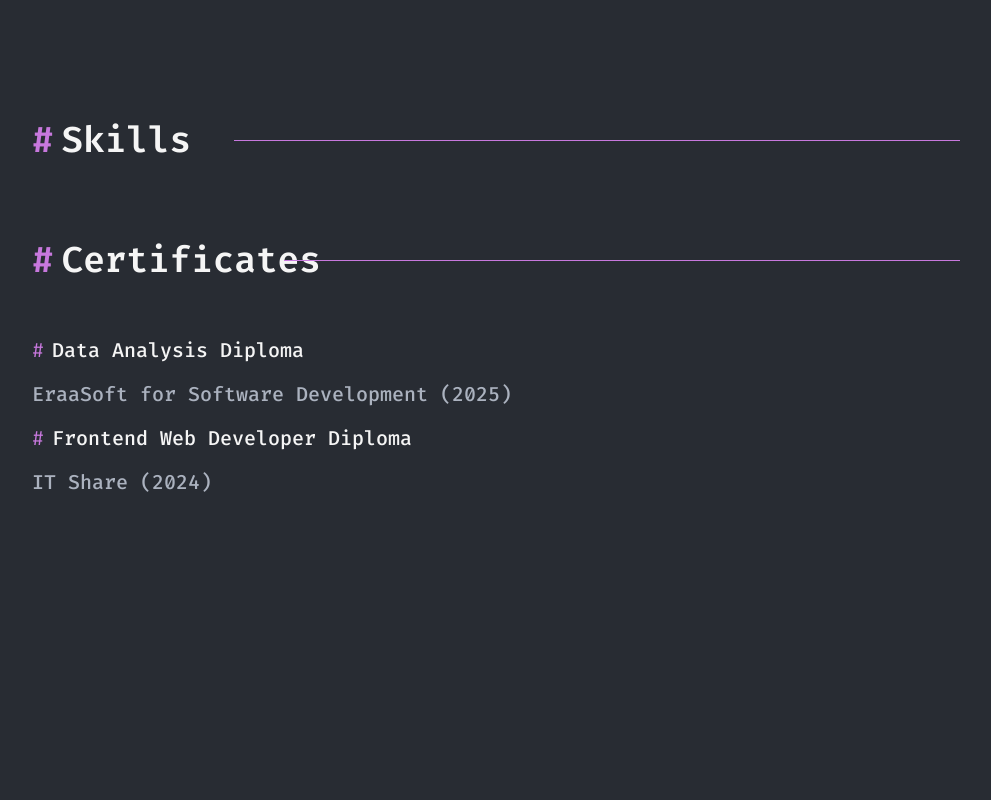
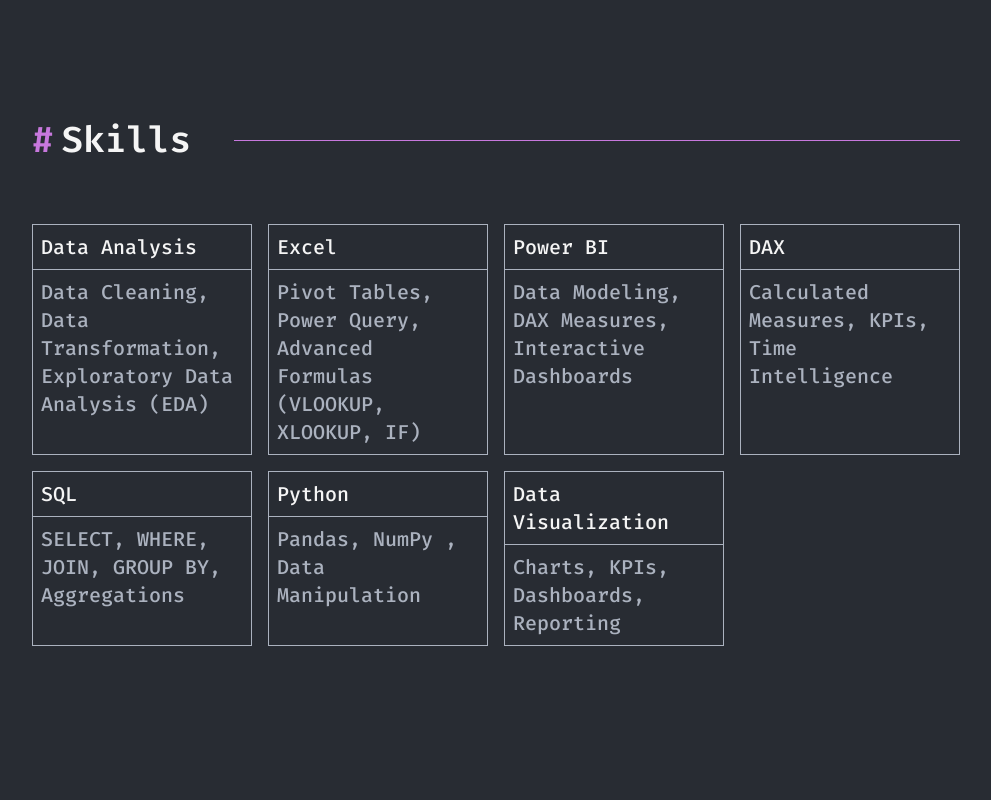
Before and after one commit to AhmedShawkyDev/portfolioda, a Next.js app: page / in a window 1280 px wide. Shown: the part 2640-3440 px from the top of the page, without its empty margins (144-1135 px from the left). Built offline with nearby package versions, Linux system fonts and the light colour scheme.

Commit message:
fade added

```diff
--- a/src/components/about-section/about-me-section.jsx
+++ b/src/components/about-section/about-me-section.jsx
@@ -9,9 +9,12 @@
       id="aboutsection"
       className=" flex flex-col w-full h-fit xl:h-screen gap-14"
     >
-      <SectionTitle title="About Me" />
+      <SectionTitle title="About Me" motion="fade-down" />
       <div className="flex w-full justify-between items-center flex-col lg:flex-row gap-4">
-        <div className="flex flex-col gap-7 w-full xl:w-3/4">
+        <div
+          data-aos="fade-right"
+          className="flex flex-col gap-7 w-full xl:w-3/4"
+        >
           <div className=" flex flex-col gap-4">
             <p className="text-xl text-foreground font-medium">
               Hello , I'm Ahmed Shawky
@@ -37,7 +40,10 @@
           </div>
         </div>
 
-        <div className="w-full lg:w-2/3 flex justify-center xl:justify-end">
+        <div
+          data-aos="fade-left"
+          className="w-full lg:w-2/3 flex justify-center xl:justify-end"
+        >
           <Image
             src={`https://res.cloudinary.com/dn2fdxtad/image/upload/v1765294417/herooo_kjjt87.webp`}
             alt="Ahmed Shawky"
--- a/src/components/certificates-section/certificates-section.jsx
+++ b/src/components/certificates-section/certificates-section.jsx
@@ -4,10 +4,13 @@
   return (
     <div
       id="certificatesection"
-      className=" flex flex-col w-full h-fit xl:h-screen gap-14"
+      className=" flex flex-col w-full   h-fit xl:h-50vh   gap-14"
     >
-      <SectionTitle title="Certificates" />
-      <div className="flex w-full justify-between items-center flex-col lg:flex-row gap-4">
+      <SectionTitle title="Certificates" motion="fade-down" />
+      <div
+        data-aos="fade-up"
+        className="flex w-full justify-between items-center flex-col lg:flex-row gap-4"
+      >
         <div className="flex flex-col gap-7 w-full ">
           <div className=" flex flex-col gap-4">
             <div className="flex flex-col gap-4">
--- a/src/components/contacts-section/contacts-section.jsx
+++ b/src/components/contacts-section/contacts-section.jsx
@@ -19,7 +19,7 @@
             strategy and data logic, let's get in touch!
           </p>
         </div>
-        <div className="border border-grey p-4 flex flex-col justify-end gap-4 w-full lg:w-fit">
+        <div className="border border-grey p-4 flex flex-col justify-end gap-4 w-full lg:w-1/4 h-fit">
           <p className="">Message me on --</p>
           <a
             href="https://wa.me/966561417008"
--- a/src/components/footer.jsx
+++ b/src/components/footer.jsx
@@ -4,7 +4,7 @@
 
 export default function Footer() {
   return (
-    <footer>
+    <footer data-aos="fade-up">
       <div className="w-full h-px bg-primary-text"></div>
       <Container className="  flex-col  gap-12 py-2 lg:py-8 lg:flex-row mt-10!">
         <div className="flex flex-col lg:flex-row justify-between w-full gap-4">
@@ -18,7 +18,7 @@
               Developed by
               <Link href={`/`} className="text-primary">
                 {" "}
-                me
+                ME
               </Link>
             </p>
           </div>
--- a/src/components/section-title.jsx
+++ b/src/components/section-title.jsx
@@ -1,6 +1,6 @@
-export default function SectionTitle({ title }) {
+export default function SectionTitle({ title, motion }) {
   return (
-    <div className="flex flex-row items-center gap-5 w-full">
+    <div data-aos={motion} className="flex flex-row items-center gap-5 w-full">
       <h1 className="text-4xl text-foreground font-semibold flex gap-2 items-center w-full xl:w-1/4 ">
         <span className="text-primary ">#</span> {title}
       </h1>
--- a/src/components/skills-section/skills-section.jsx
+++ b/src/components/skills-section/skills-section.jsx
@@ -1,115 +1,76 @@
-import SkillsCard from "../skills-card";
 import SectionTitle from "../section-title";
-import Container from "../container";
+
 export default function SkillsSection() {
-  const Lang = [
-    { id: 1, title: "HTML" },
-    { id: 2, title: "CSS" },
+  const skill = [
+    {
+      id: 1,
+      title: "Data Analysis",
+      description:
+        "Data Cleaning, Data Transformation, Exploratory Data Analysis (EDA)",
+    },
+    {
+      id: 2,
+      title: "Excel",
+      description:
+        "Pivot Tables, Power Query, Advanced Formulas (VLOOKUP, XLOOKUP, IF)",
+    },
+    {
+      id: 3,
+      title: "Power BI",
+      description: "Data Modeling, DAX Measures, Interactive Dashboards",
+    },
+    {
+      id: 4,
+      title: "DAX",
+      description: "Calculated Measures, KPIs, Time Intelligence",
+    },
+    {
+      id: 5,
+      title: "SQL",
+      description: "SELECT, WHERE, JOIN, GROUP BY, Aggregations",
+    },
+    {
+      id: 6,
+      title: "Python",
+      description: "Pandas, NumPy , Data Manipulation",
+    },
+    {
+      id: 7,
+      title: "Data Visualization",
+      description: "Charts, KPIs, Dashboards, Reporting",
+    },
   ];
 
-  const Other = [
-    { id: 1, title: "JavaScript (ES6+)" },
-    { id: 2, title: "TypeScript" },
-  ];
+  return (
+    <div
+      id="skillsection"
+      className="flex flex-col w-full gap-8  h-fit xl:h-screen"
+    >
+      <SectionTitle title="Skills" motion="fade-down" />
+      <div className="flex flex-row justify-between items-center gap-6 w-full"></div>
 
-  const Tool = [
-    { id: 1, title: "React.js" },
-    { id: 2, title: "Next.js" },
-  ];
+      <div
+        data-aos="fade-up"
+        className="grid grid-cols-1 md:grid-cols-2 lg:grid-cols-4 gap-4"
+      >
+        {skill.map((item) => (
+          /* أضفنا key هنا للـ div الخارجي */
+          <div
+            key={item.id}
+            className="border border-primary-text h-full w-full  "
+          >
+            {/* تم تعديل name إلى title */}
+            <p className="p-2 text-xl text-foreground font-medium ">
+              {item.title}
+            </p>
+            <div className="w-full h-px bg-grey "></div>
 
-  const Framwork = [
-    { id: 1, title: "Context API" },
-    { id: 2, title: "Redux " },
-    { id: 3, title: "Redux Toolkit" },
-    { id: 4, title: "React Query" },
-  ];
-
-  const CSSFrameworks = [
-    { id: 1, title: "Tailwind CSS" },
-    { id: 2, title: "Bootstrap" },
-  ];
-
-  const CompLibraries = [
-    { id: 1, title: "Material UI (MUI)" },
-    { id: 2, title: "Shad cn" },
-    { id: 3, title: "Hero Ui" },
-  ];
-
-  const BuildTools = [
-    { id: 1, title: "Vite ,Webpack" },
-    { id: 2, title: "npm/pnpm" },
-  ];
-
-  const VersionControl = [
-    { id: 1, title: "Git" },
-    { id: 2, title: "GitHub" },
-  ];
-
-  const APIIntegration = [
-    { id: 1, title: "REST API" },
-    { id: 2, title: "Axios/fetch API" },
-  ];
-
-  const responsive = [
-    { id: 1, title: "Media Queries" },
-    { id: 2, title: "Mobile First" },
-  ];
-
-  const CodeQuality = [
-    { id: 1, title: "ESLint/Prettier" },
-    { id: 2, title: "SEO basics " },
-    { id: 3, title: "Performance optimization (Lazy loading, Code splitting)" },
-  ];
-
-  const SoftSkills = [
-    { id: 1, title: "Problem-solving" },
-    { id: 2, title: "Communication & teamwork" },
-    { id: 3, title: "Agile/Scrum methodology" },
-    { id: 4, title: "Time management" },
-  ];
-
-  const Libraries = [
-    { id: 1, title: "Zod (Type-safe schema validation)" },
-    { id: 2, title: "React Hook Form" },
-    { id: 3, title: "React Query" },
-    { id: 4, title: "React Toastify" },
-    { id: 5, title: "React Router Dom" },
-    { id: 6, title: "Framer Motion" },
-  ];
-
-  // const SkillsCards = [
-  //   { id: 1, data: Lang, name: "Fundamental") },
-  //   { id: 2, Other: Other, name: "Programming") },
-  //   { id: 3, data: Tool, name: "JavaScriptF") },
-  //   { id: 4, data: Framwork, name: "State") },
-  //   { id: 5, data: CSSFrameworks, name: "CSSFrameworks") },
-  //   { id: 6, data: CompLibraries, name: "Component") },
-  //   { id: 7, data: BuildTools, name: "Build") },
-  //   { id: 8, data: VersionControl, name: "Version") },
-  //   { id: 9, data: APIIntegration, name: "APIIntegration") },
-  //   { id: 10, data: responsive, name: "Responsive") },
-  //   { id: 11, data: CodeQuality, name: "CodeQuality") },
-  //   { id: 12, data: SoftSkills, name: "Soft") },
-  //   { id: 13, data: Libraries, name: "Libraries") },
-  // ];
-  return (
-    <div id="skillsection" className="flex flex-col w-full ">
-      <SectionTitle title="Skills" />
-      <div className="flex flex-row justify-between! items-center gap-6 w-full">
-        <div className="flex flex-row items-center gap-5">
-          {/* <h1 className="text-4xl text-foreground font-semibold flex gap-2 ">
-            <span className="text-primary ">#</span> "skills"
-          </h1> */}
-        </div>
-      </div>
-      <div className="grid grid-cols-1 md:grid-cols-2 lg:grid-cols-4 gap-4">
-        {/* {SkillsCards.map((card) => (
-          <SkillsCard
-            key={card.id}
-            data={card.data || card.Other}
-            name={card.name}
-          />
-        ))} */}
+            {/* تم استبدال الـ .map الخطأ بعرض الـ description مباشرة أو تقسيمها لو حابب */}
+            <p className="p-2 text-xl text-primary-text font-medium">
+              {item.description}
+            </p>
+          </div>
+        ))}
       </div>
     </div>
   );
```
Also changed, not shown: src/components/project-section/project-section.jsx (+3 -15 lines).
